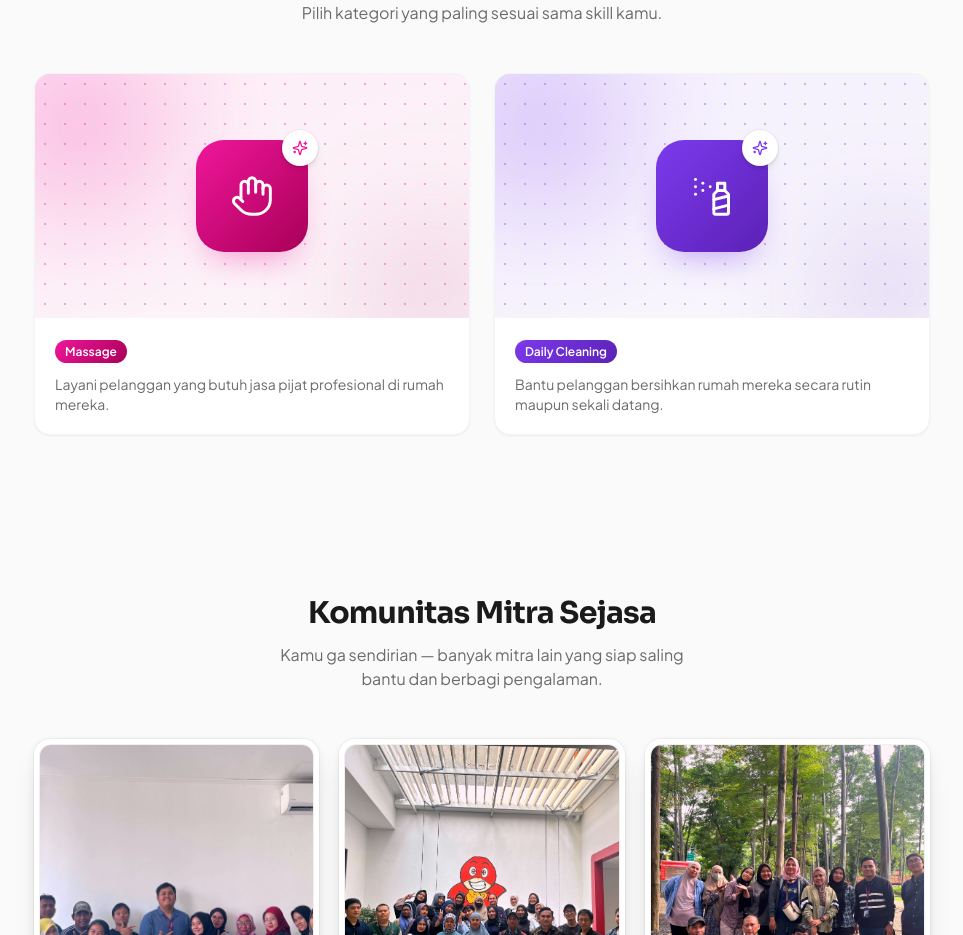
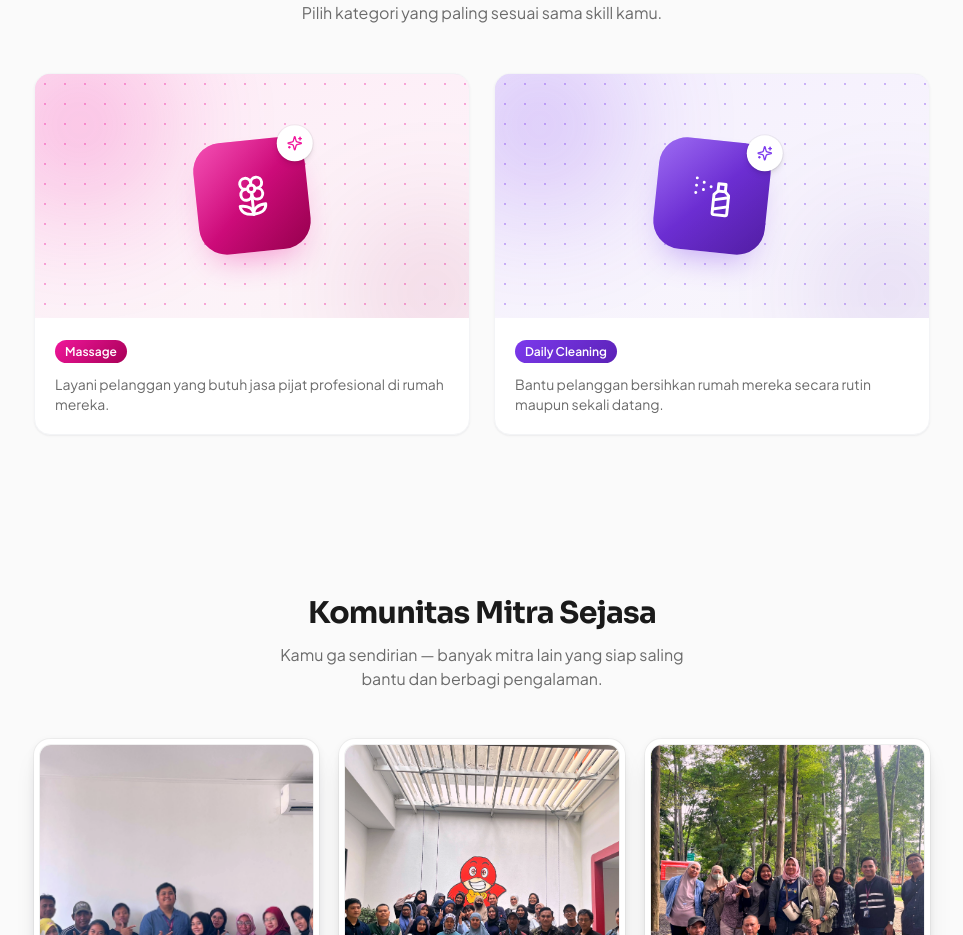
Before and after one commit to sejasaweb-app/rekrutmen-sejasa, a Next.js app: page / in a window 1280 px wide. Shown: the part 1980-2915 px from the top of the page, without its empty margins (158-1121 px from the left). Built offline with nearby package versions, Linux system fonts and the light colour scheme.

Commit message:
style: ganti icon massage jadi Flower2 + rotasi badge biar ga generik

```diff
--- a/app/page.js
+++ b/app/page.js
@@ -11,7 +11,7 @@ import {
   GraduationCap,
   Sparkles,
   ArrowRight,
-  Hand,
+  Flower2,
   SprayCan,
 } from "lucide-react";
 import Logo from "@/components/Logo";
@@ -241,10 +241,11 @@ export default function HomePage() {
           <div className="grid grid-cols-1 sm:grid-cols-2 gap-4 sm:gap-6">
             <div className="card overflow-hidden hover:-translate-y-1 hover:shadow-xl transition-all duration-200">
               <CategoryVisual
-                icon={Hand}
+                icon={Flower2}
                 from="#F0169B"
                 to="#A80057"
                 aspect="aspect-[16/9]"
+                rotate={-6}
               />
               <div className="p-4 sm:p-5">
                 <span
@@ -264,6 +265,7 @@ export default function HomePage() {
                 from="#7C3AED"
                 to="#5B21B6"
                 aspect="aspect-[16/9]"
+                rotate={6}
               />
               <div className="p-4 sm:p-5">
                 <span
--- a/components/CategoryVisual.js
+++ b/components/CategoryVisual.js
@@ -10,7 +10,7 @@ const DOT_PATTERN = {
  * gradient brand, tekstur dot tipis, dan blob blur di belakang biar berlapis
  * (bukan cuma icon polos di kotak warna).
  */
-export default function CategoryVisual({ icon: Icon, from, to, aspect }) {
+export default function CategoryVisual({ icon: Icon, from, to, aspect, rotate = 0 }) {
   return (
     <div
       className={`relative w-full ${aspect} overflow-hidden flex items-center justify-center`}
@@ -26,17 +26,22 @@ export default function CategoryVisual({ icon: Icon, from, to, aspect }) {
         style={{ background: to, bottom: "-16%", right: "-6%" }}
       />
 
-      <div className="relative">
+      <div className="relative" style={{ transform: `rotate(${rotate}deg)` }}>
         <div
-          className="w-24 h-24 sm:w-28 sm:h-28 rounded-[28px] flex items-center justify-center"
+          className="relative w-24 h-24 sm:w-28 sm:h-28 rounded-[28px] flex items-center justify-center overflow-hidden"
           style={{
             background: `linear-gradient(135deg, ${from}, ${to})`,
             boxShadow: `0 18px 32px -14px ${from}70`,
           }}
         >
-          <Icon size={44} className="text-white" strokeWidth={1.6} />
+          {/* Sheen tipis biar badge kerasa punya dimensi, bukan warna flat */}
+          <div className="absolute inset-0 bg-gradient-to-br from-white/25 via-transparent to-black/10" />
+          <Icon size={44} className="relative text-white" strokeWidth={1.6} />
         </div>
-        <div className="absolute -top-2.5 -right-2.5 w-9 h-9 rounded-full bg-white flex items-center justify-center shadow-md ring-1 ring-black/5">
+        <div
+          className="absolute -top-2.5 -right-2.5 w-9 h-9 rounded-full bg-white flex items-center justify-center shadow-md ring-1 ring-black/5"
+          style={{ transform: `rotate(${-rotate}deg)` }}
+        >
           <Sparkles size={16} style={{ color: from }} />
         </div>
       </div>
```
